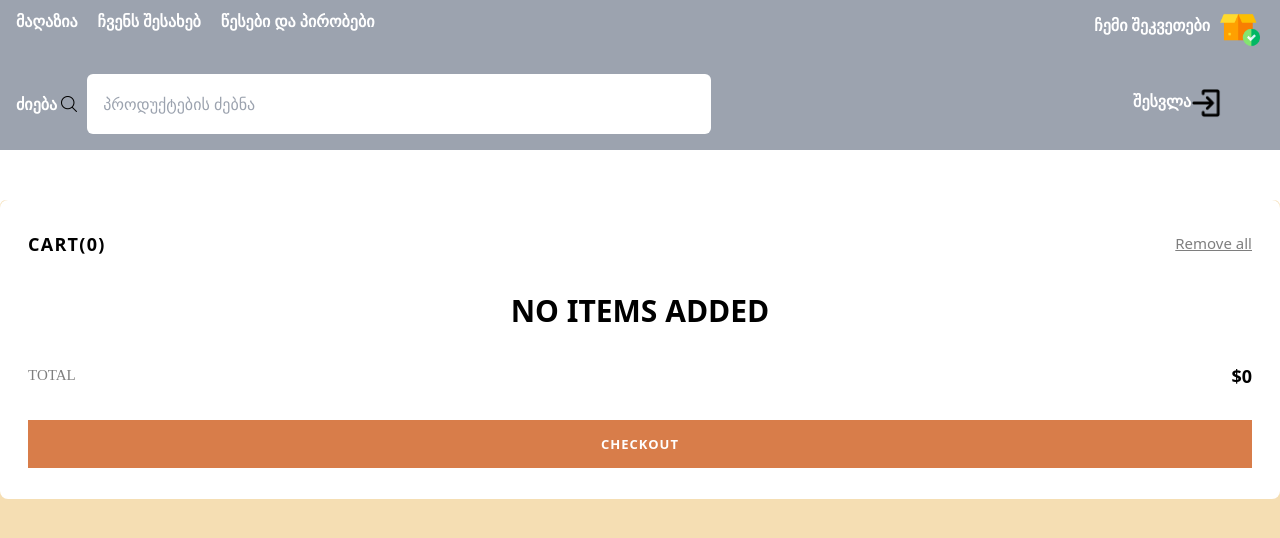
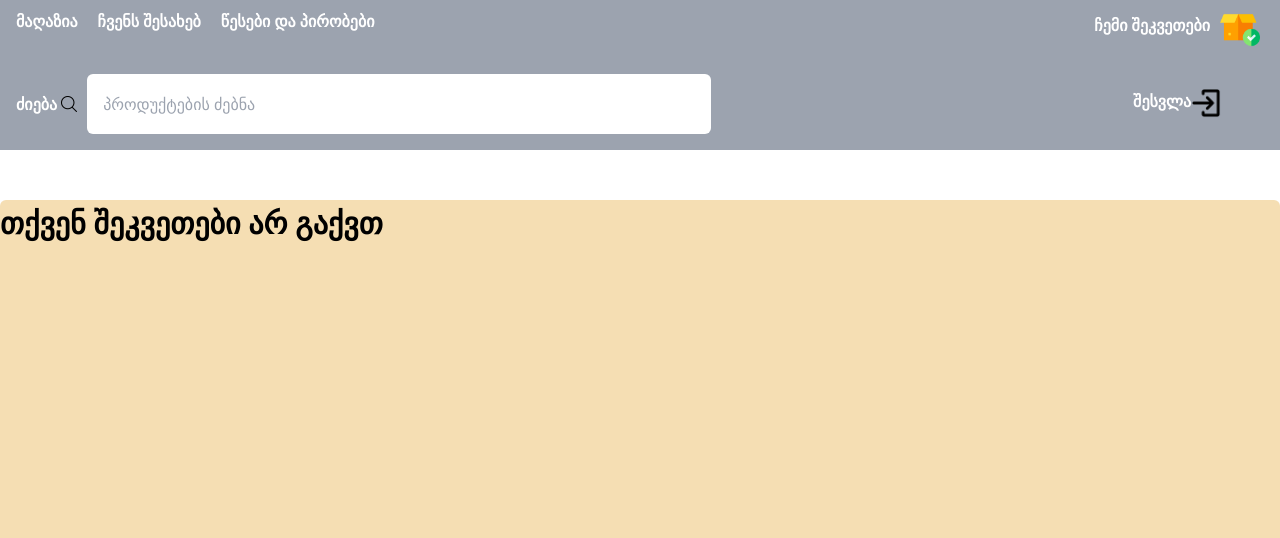
Before and after one commit to kaikaci12/shop-eri, a React (Vite) app: page /orders in a window 1280 px wide. Shown: the top 538 px of the page. Built offline with nearby package versions, Linux system fonts and the light colour scheme.

Commit message:
add those buttons functionalities

```diff
--- a/src/App.tsx
+++ b/src/App.tsx
@@ -49,22 +49,25 @@ function App() {
     if (window.localStorage.getItem("orders"))
       window.localStorage.setItem("orders", JSON.stringify(orders));
   }, [orders]);
-
+  function updateOrders(orders: IOrders[], product: IProductData) {
+    return orders.map((item) =>
+      item.id === product.id ? { ...item, quantity: item.quantity - 1 } : item
+    );
+  }
   function handleRemoveProduct(product: IProductData) {
     const productExist = orders.find((item) => item?.id === product?.id);
-    if (productExist?.quantity === 1) {
-      setOrders(orders.filter((item) => item.id !== product.id));
+    if (productExist) {
+      if (productExist.quantity === 1) {
+        setOrders(orders.filter((item) => item.id !== product.id));
+      } else {
+        setOrders(updateOrders(orders, product));
+      }
     } else {
-      orders.map((item) =>
-        item.id === product.id
-          ? {
-              ...productExist,
-              quantity: productExist.quantity - 1,
-            }
-          : item
-      );
+      // Handle the case where the product doesn't exist (optional)
+      console.warn("Product not found in orders");
     }
   }
+
   function handleAddProduct(product: IProductData) {
     const productExist = orders.find((item) => item?.id === product?.id);
 
@@ -113,7 +116,17 @@ function App() {
           element={<Product handleAddProduct={handleAddProduct} />}
         />
 
-        <Route path="/orders" element={<Orders orders={orders} />} />
+        <Route
+          path="/orders"
+          element={
+            <Orders
+              orders={orders}
+              handleAddProduct={handleAddProduct}
+              handleRemoveAll={handleRemoveAll}
+              handleRemoveProduct={handleRemoveProduct}
+            />
+          }
+        />
       </Routes>
     </div>
   );
--- a/src/components/Orders.tsx
+++ b/src/components/Orders.tsx
@@ -4,8 +4,16 @@ import { useContext } from "react";
 import { IOrders } from "../App";
 type TProps = {
   orders: IOrders[];
+  handleRemoveProduct: Function;
+  handleRemoveAll: Function;
+  handleAddProduct: Function;
 };
-export default function Orders({ orders }: TProps) {
+export default function Orders({
+  orders,
+  handleRemoveProduct,
+  handleAddProduct,
+  handleRemoveAll,
+}: TProps) {
   console.log(orders);
   const totalPrice = orders.reduce(
     (sum, item) => sum + item.quantity * item.price,
@@ -13,11 +21,12 @@ export default function Orders({ orders }: TProps) {
   );
   return (
     <div className="fixed h-full w-full bg-[wheat]  mt-[50px] rounded-[6px]  text-white">
+      {orders.length > 0 ? (
         <div>
-        <div className=" rounded-[8px] bg-[#FFF]      px-[28px] py-[31px] z-[99] top-[100px] flex flex-col gap-[30px] opacity-100">
+          <div className=" rounded-[8px]      px-[28px] py-[31px] z-[99] top-[100px] flex flex-col gap-[30px] opacity-100">
             <div className="flex w-full justify-between">
               <h2 className="text-[#000] text-[18px] font-bold tracking-[1.286px] uppercase">
-              Cart({orders.length})
+                თქვენ გაქვთ {orders.length} შეკვეთა
               </h2>
 
               <button
@@ -66,16 +75,13 @@ export default function Orders({ orders }: TProps) {
                   </div>
                 );
               })}
-
-            {orders.length === 0 && (
-              <h3 className="text-black font-bold text-[30px] uppercase">
-                no Items Added
-              </h3>
-            )}
             </div>
             <div className="w-full flex justify-between">
               <span className="text-[#000] font-[Manrope] text-[15px] font-normal leading-[25px] uppercase opacity-50">
-              total
+                მოწოდების ღირებულება:0ლ
+              </span>
+              <span className="text-[#000] font-[Manrope] text-[15px] font-normal leading-[25px] uppercase opacity-50">
+                გადასახდელი თანხა:
               </span>
               <span className="text-[#000] text-center text-[18px] font-bold uppercase">
                 {`$${totalPrice}`}
@@ -83,10 +89,15 @@ export default function Orders({ orders }: TProps) {
             </div>
 
             <button className="text-[#FFF] text-center text-[13px] font-bold leading-[normal] tracking-[1px] uppercase w-full px-[52px] py-[15px] h-[48px] bg-[#D87D4A] cursor-pointer">
-            checkout
+              შემდეგი
             </button>
           </div>
         </div>
+      ) : (
+        <h3 className="text-black font-bold text-[30px] uppercase">
+          თქვენ შეკვეთები არ გაქვთ
+        </h3>
+      )}
     </div>
   );
 }
```
Lines whose indentation alone changed are shown as unchanged.
